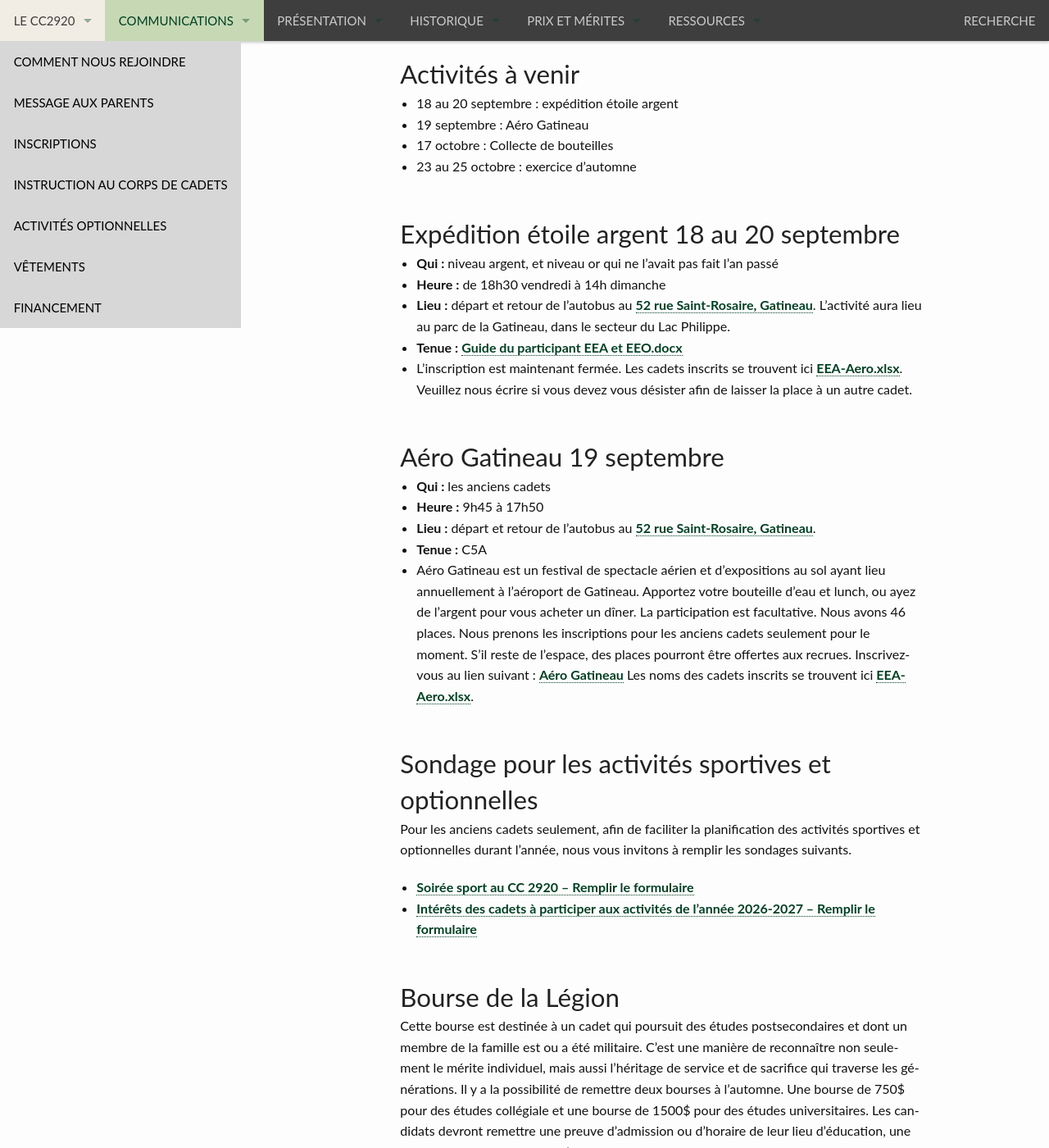
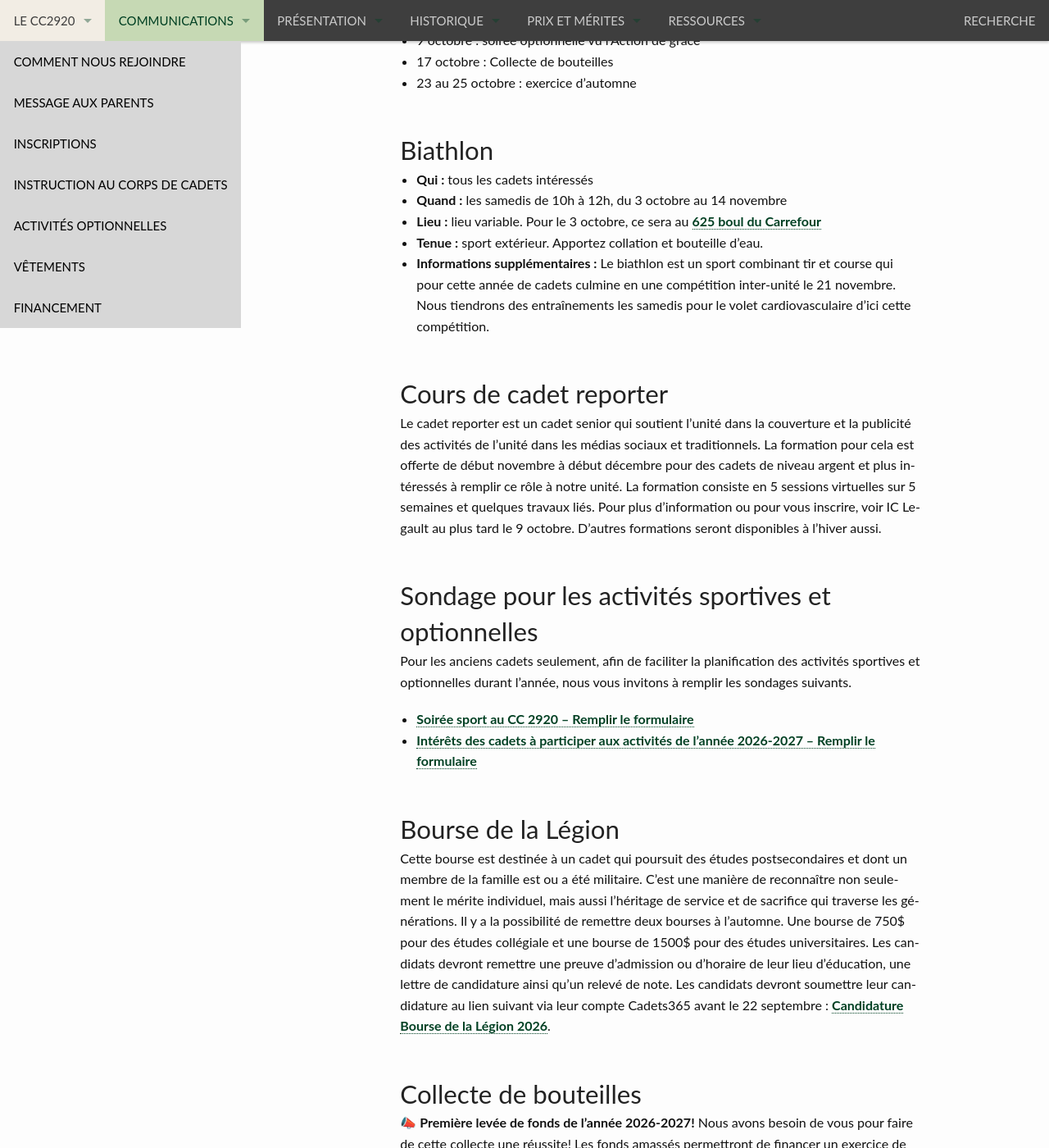
Before and after one commit to CC2920/web, a Jekyll site: the page built from _communications/messages.md, in a window 1280 px wide and 1400 px high, scrolled down 586 px. Shown: the whole window at 82% size. Built offline with Jekyll 4.4.1, drawn with Linux system fonts in a browser that asks for light colours; some of the changed text lies outside the part shown.

Commit message:
Message de la semaine du 25 septembre 2026

```diff
--- a/_communications/messages.md
+++ b/_communications/messages.md
@@ -3,38 +3,30 @@ title:  "Messages de la semaine"
 layout: "messages"
 ---
 
-## Soirée d’instruction 18 septembre
+## Soirée d’instruction 25 septembre
 - **Qui :** tous
 - **Heure :** de 18h30 à 21h, vendredi soir
 - **Lieu :** [52 rue Saint-Rosaire, Gatineau](https://www.google.com/maps/search/52+rue+Saint-Rosaire,+Gatineau?entry=gmail&source=g)
 - **Tenue pour tous :** C5 pour les anciens, tenue civile pour les recrues
-- Pour les nouvelles inscriptions, venez avec un parent, votre certificat de naissance et votre carte d’assurance-maladie entre 18h15 et 18h30. Les parents peuvent quitter après avoir rempli les formulaires.
 
 [Guide des tenues](https://cc2920.us21.list-manage.com/track/click?u=eadebede776501f499284ae20&id=d92d722dc9&e=0b8a47f805)
 
 
 ## Activités à venir
-- 18 au 20 septembre : expédition étoile argent
-- 19 septembre : Aéro Gatineau
+- 9 octobre :  soirée optionnelle vu l’Action de grâce
 - 17 octobre : Collecte de bouteilles
 - 23 au 25 octobre : exercice d’automne
 
 
-## Expédition étoile argent 18 au 20 septembre
-- **Qui :** niveau argent, et niveau or qui ne l’avait pas fait l’an passé
-- **Heure :** de 18h30 vendredi à 14h dimanche
-- **Lieu :** départ et retour de l’autobus au [52 rue Saint-Rosaire, Gatineau](https://www.google.com/maps/search/52+rue+Saint-Rosaire,+Gatineau?entry=gmail&source=g). L’activité aura lieu au parc de la Gatineau, dans le secteur du Lac Philippe.
-- **Tenue :** [Guide du participant EEA et EEO.docx](https://1drv.ms/w/c/eec907a8a97cc844/IQBBo_2cdvHjQ7_wB7Mrj3I1AarVgl6lvukISo4QV3Uhxm0?e=kRC2CL)
-- L’inscription est maintenant fermée. Les cadets inscrits se trouvent ici [EEA-Aero.xlsx](https://1drv.ms/x/c/eec907a8a97cc844/IQB_GhtGYzLrRJG0wys519hwAcXVfXXaL4a6noGGBwdddrM?e=U1wUC7). Veuillez nous écrire si vous devez vous désister afin de laisser la place à un autre cadet.
+## Biathlon
+- **Qui :** tous les cadets intéressés
+- **Quand :** les samedis de 10h à 12h, du 3 octobre au 14 novembre
+- **Lieu :** lieu variable. Pour le 3 octobre, ce sera au [625 boul du Carrefour](https://www.google.com/maps/search/625+boul+du+Carrefour?entry=gmail&source=g)
+- **Tenue :** sport extérieur. Apportez collation et bouteille d’eau.
+- **Informations supplémentaires :** Le biathlon est un sport combinant tir et course qui pour cette année de cadets culmine en une compétition inter-unité le 21 novembre. Nous tiendrons des entraînements les samedis pour le volet cardiovasculaire d’ici cette compétition.
 
-## Aéro Gatineau 19 septembre
-- **Qui :** les anciens cadets
-- **Heure :** 9h45 à 17h50
-- **Lieu :** départ et retour de l’autobus au [52 rue Saint-Rosaire, Gatineau](https://www.google.com/maps/search/52+rue+Saint-Rosaire,+Gatineau?entry=gmail&source=g).
-- **Tenue :** C5A
-- Aéro Gatineau est un festival de spectacle aérien et d’expositions au sol  ayant lieu annuellement à l’aéroport de Gatineau. Apportez votre bouteille d’eau et lunch, ou ayez de l’argent pour vous acheter un dîner. La participation est facultative.
-Nous avons 46 places. Nous prenons les inscriptions pour les anciens cadets seulement pour le moment. S’il reste de l’espace, des places pourront être offertes aux recrues. Inscrivez-vous au lien suivant : [Aéro Gatineau](https://forms.cloud.microsoft/Pages/ResponsePage.aspx?id=-2oSqwzmL062z8c1DHbchCL_0lfedvVOotthXwu7NAZUOUQ1M0VXMzlaUVZQSTA0QTlITkdUTTIwRi4u) Les noms des cadets inscrits se trouvent ici [EEA-Aero.xlsx](https://1drv.ms/x/c/eec907a8a97cc844/IQB_GhtGYzLrRJG0wys519hwAcXVfXXaL4a6noGGBwdddrM?e=U1wUC7).
-
+## Cours de cadet reporter
+Le cadet reporter est un cadet senior qui soutient l’unité dans la couverture et la publicité des activités de l’unité dans les médias sociaux et traditionnels. La formation pour cela est offerte de début novembre à début décembre pour des cadets de niveau argent et plus intéressés à remplir ce rôle à notre unité. La formation consiste en 5 sessions virtuelles sur 5 semaines et quelques travaux liés. Pour plus d’information ou pour vous inscrire, voir IC Legault au plus tard le 9 octobre. D’autres formations seront disponibles à l’hiver aussi.
 
 ## Sondage pour les activités sportives et optionnelles
 Pour les anciens cadets seulement, afin de faciliter la planification des activités sportives et optionnelles durant l’année, nous vous invitons à remplir les sondages suivants.
@@ -64,6 +56,8 @@ Nous sollicitons la participation **des cadets, des parents bénévoles (avec ou
 👉 Veuillez remplir le formulaire d’ici le 14 octobre 2026 afin de nous aider à planifier les équipes: [Formulaire de participation](https://forms.gle/eXNEztvEjWq2ZRM67)
 
 🙏 Merci à l’avance pour votre précieuse collaboration! Votre contribution est importante pour nos cadets.
+
+
 ## Habillement
 L’habillement ce mercredi est disponible pour les anciens cadets entre 17h30 et 19h, ou à votre heure de rendez-vous pour ceux qui ont pris rendez-vous.
 
```
Also changed, not shown: other parts of _communications/messages.md (+1 -1 lines).
